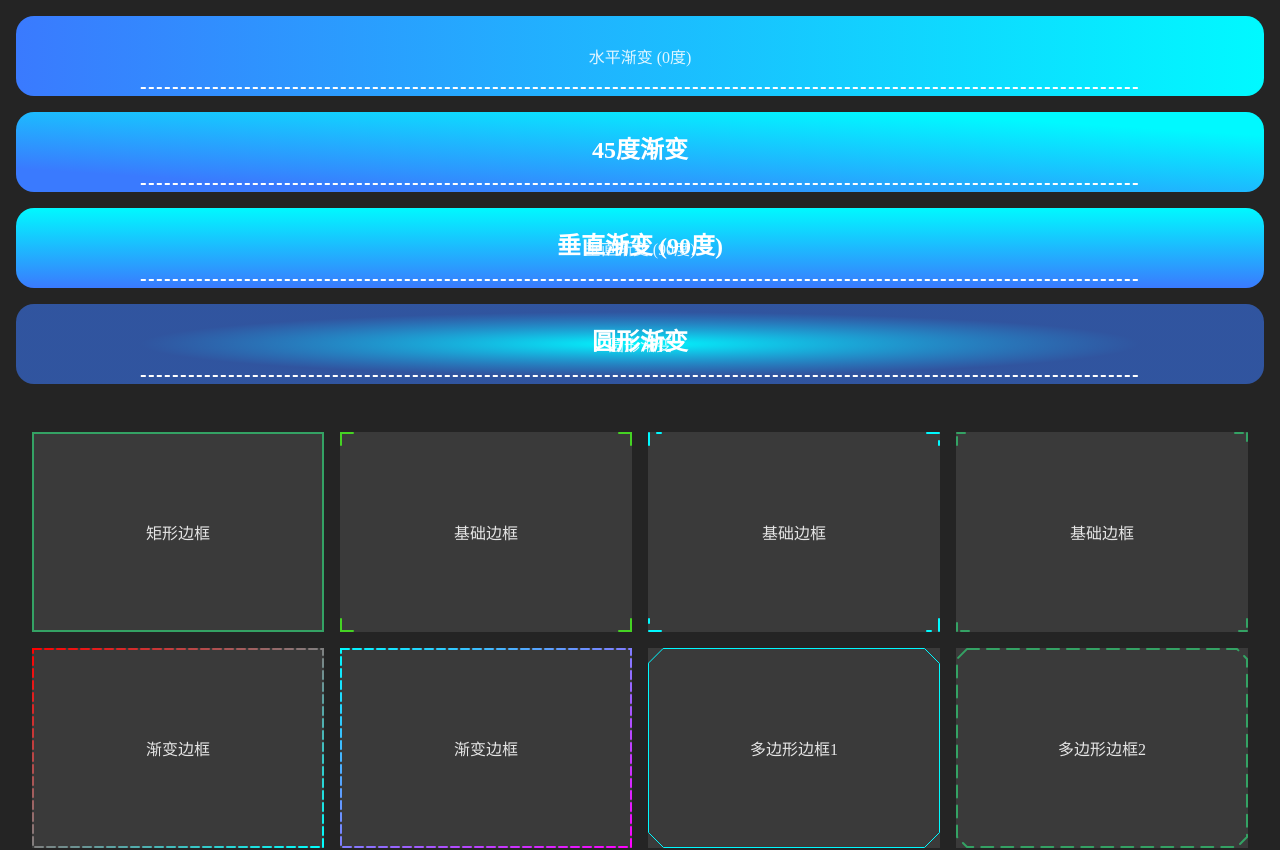
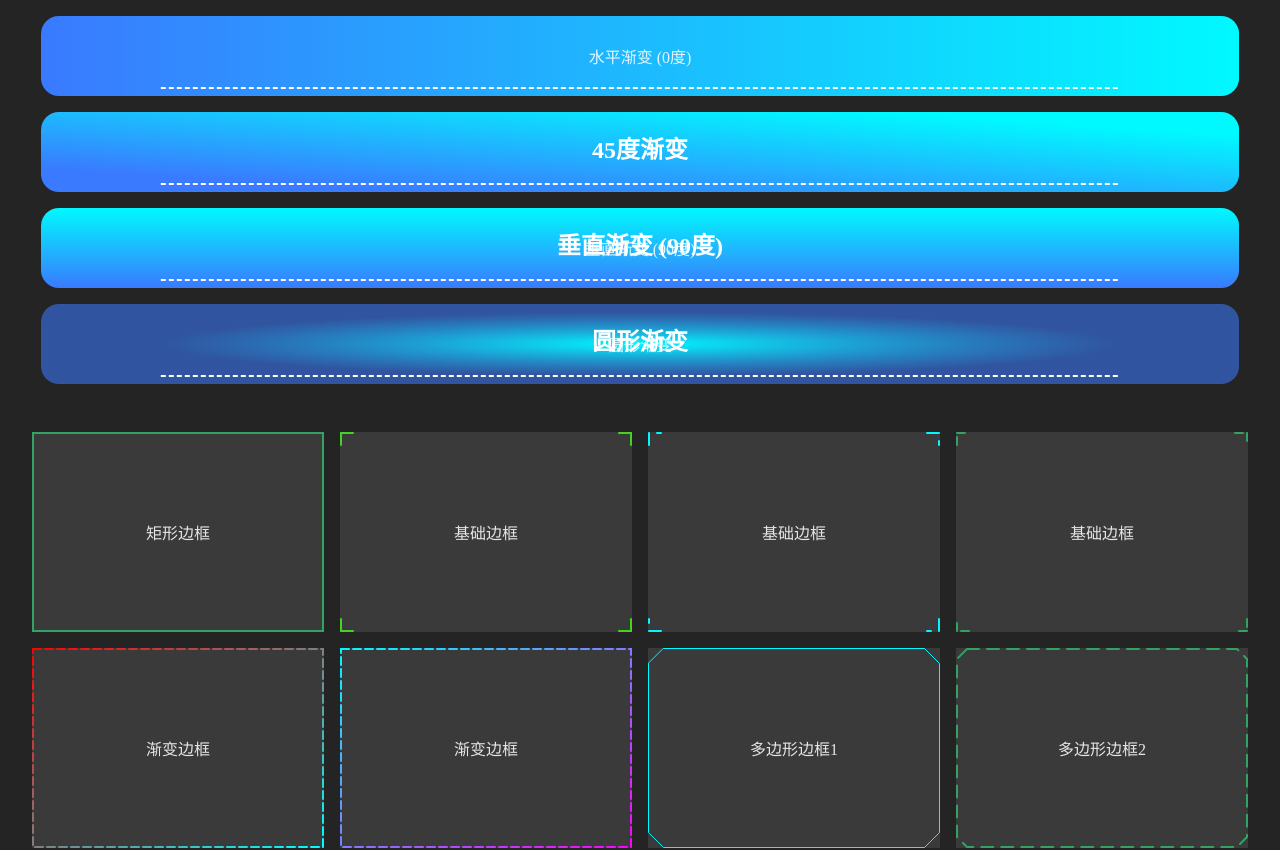
Before and after one commit to scqilin/vue3-svg-deco, a Vue app: page /demo in a window 1280 px wide. Shown: the top 850 px of the page. Built offline with nearby package versions, Linux system fonts and the light colour scheme.

Commit message:
fix:css问题

```diff
--- a/src/components/borders/GradientBorder.vue
+++ b/src/components/borders/GradientBorder.vue
@@ -36,7 +36,4 @@ const props = defineProps({
 </script>
 
 <style scoped>
-.svg-border {
-  display: inline-block;
-}
 </style>
--- a/src/components/common/DecoDiv.vue
+++ b/src/components/common/DecoDiv.vue
@@ -1,5 +1,5 @@
 <template>
-  <div ref="containerRef" style="position: relative; width: 100%; height: 100%; display: inline-block;">
+  <div ref="containerRef" style="position: relative;">
     <svg :width="size.width" :height="size.height" style="position: absolute;" xmlns="http://www.w3.org/2000/svg">
       <slot name="svg" :slotWidth="size.width" :slotHeight="size.height"></slot>
     </svg>
@@ -45,7 +45,3 @@ onBeforeUnmount(() => {
   observer = null;
 });
 </script>
-
-<style scoped>
-
-</style>
--- /dev/null
+++ b/src/main.css
@@ -0,0 +1,7 @@
+/* lib样式文件 build的时候使用 */
+.vue3-svg-deco {
+  * {
+    margin: 0;
+    padding: 0;
+  }
+}
--- a/src/main.ts
+++ b/src/main.ts
@@ -3,6 +3,7 @@ import App from './App.vue';
 import router from './router';
 
 import './style.css';
+import './main.css';
 
 const app = createApp(App);
 app.use(router);
```
Also changed, not shown: package.json (+8 -3 lines), src/index.ts (+1 -6 lines), src/style.css (line endings or trailing spaces), 1 other file (tests, documents, lock files or other folders).
